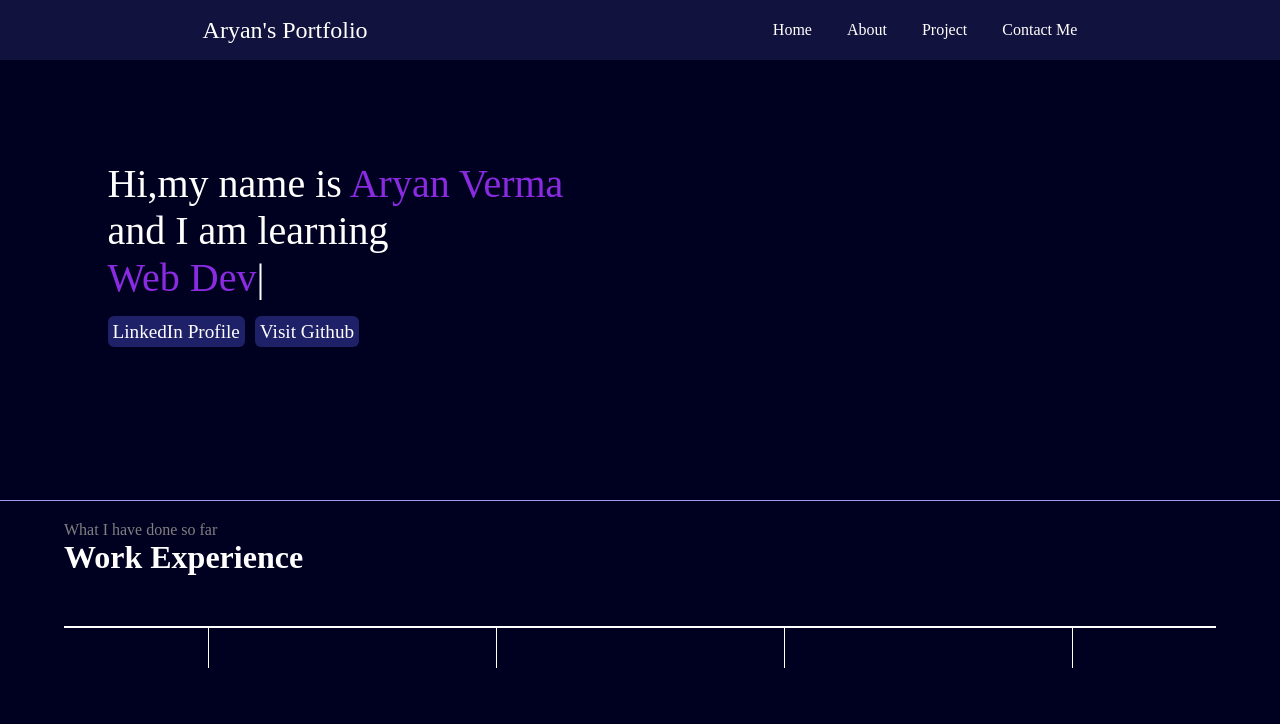
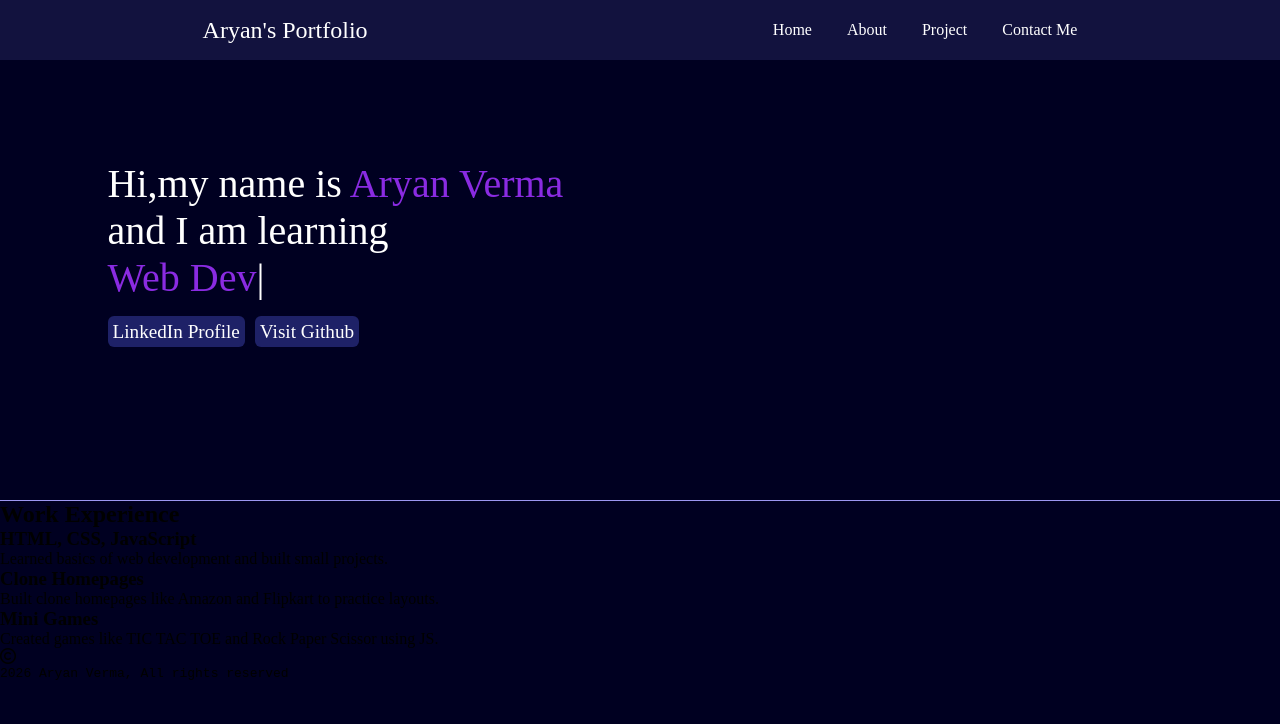
Before and after one commit to mv1511979-source/portfolio, a plain HTML site: page index.html in a window 1280 px wide. Drawn offline with Linux system fonts and the light colour scheme.

Commit message:
Update index.html

```diff
--- a/index.html
+++ b/index.html
@@ -5,6 +5,8 @@
   <meta name="viewport" content="width=device-width, initial-scale=1.0">
   <title>Document</title>
   <link rel="stylesheet" href="style.css">
+  <link rel="stylesheet" href="https://cdnjs.cloudflare.com/ajax/libs/font-awesome/6.5.1/css/all.min.css">
+
 </head>
 <body>
   <header>
@@ -40,19 +42,32 @@
   </main>
 
   <hr>
-  <div id="secondsection">
-    <div id="workexperience">
-      <span class="greytext">What I have done so far</span>
-      <h1>Work Experience</h1>
-      <div id="work">
-        <div id="box1" class="box"></div>
-        <div id="box2" class="box"></div>
-        <div id="box3" class="box"></div>
-        <div id="box4" class="box"></div>
-      </div>
+  <section class="work-experience">
+  <h2>Work Experience</h2>
+  <div class="experience-cards">
+    <div class="card">
+      <h3>HTML, CSS, JavaScript</h3>
+      <p>Learned basics of web development and built small projects.</p>
     </div>
+    <div class="card">
+      <h3>Clone Homepages</h3>
+      <p>Built clone homepages like Amazon and Flipkart to practice layouts.</p>
+    </div>
+    <div class="card">
+      <h3>Mini Games</h3>
+      <p>Created games like TIC TAC TOE and Rock Paper Scissor using JS.</p>
+    </div>
+  </div>
+</section>
+<footer>
+  <div id="copyright">
+<i class="fa-regular fa-copyright"></i>
+  </div>
+  <div id="rights"><pre>2026 Aryan Verma, All rights reserved</pre></div>
 
-  </div>
+
+</footer>
+
   <script src="script.js"></script>
 </body>
 </html>
```
